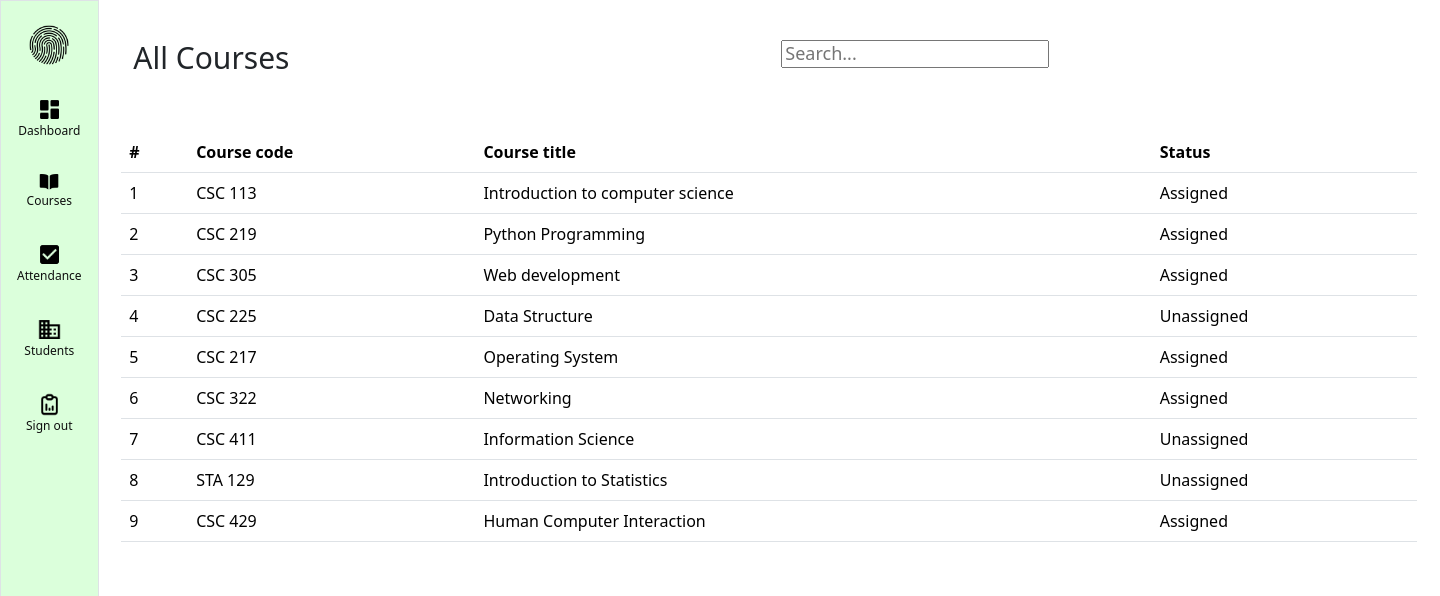
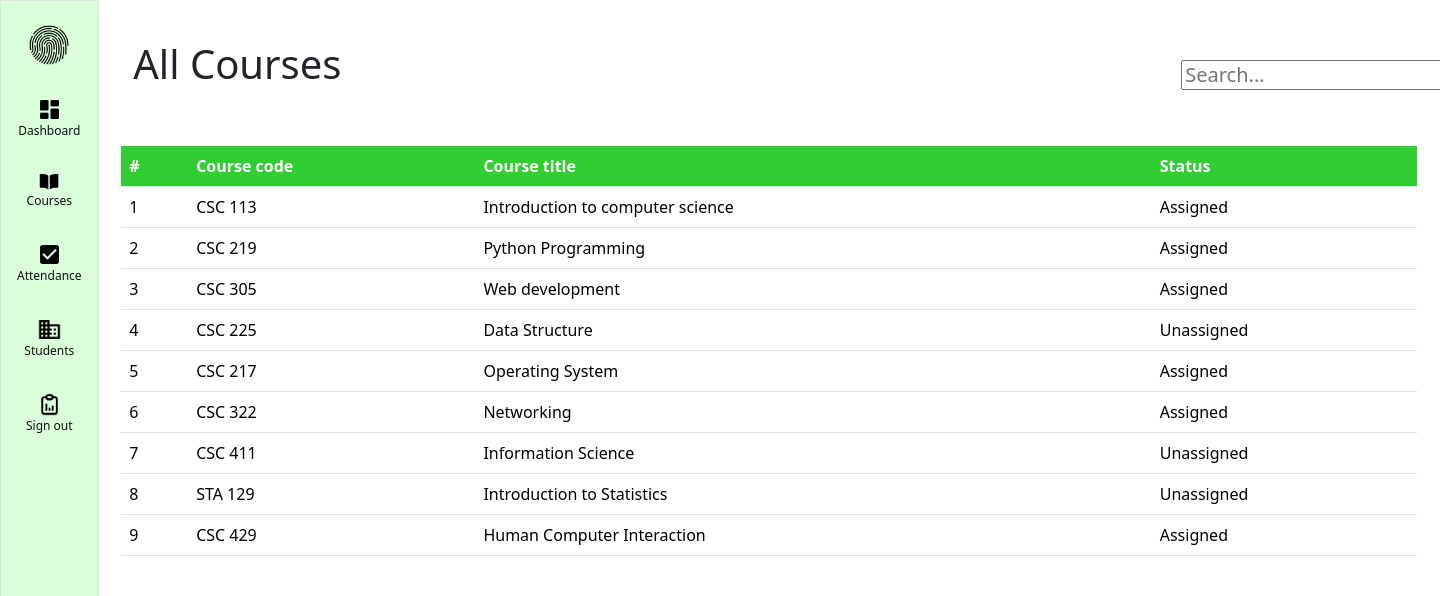
Before and after one commit to olukoluu/E-Attendance, a PHP site: page /template/courses.html in a window 1440 px wide; the page is wider, and only the part inside the window is pictured. Shown: the top 596 px of that part. Run offline with PHP 8.4, Linux system fonts and the light colour scheme.

Commit message:
edited the search bar

```diff
--- a/template/courses.html
+++ b/template/courses.html
@@ -63,11 +63,11 @@
             <div class="col-sm-12">
                 <div class="row">
                     <div class="col-sm-6">
-                        <h2 style="font-size: 30px;">All Courses</h2>
+                        <h2 style="font-size: 40px;">All Courses</h2>
                     </div>
                     <div class="col-sm-6">
                         <div class="input-box" style="float: right;"></div>
-                        <h2 style="font-size: 18px;">
+                        <h2 style="font-size: 20px; margin-top: 20px; margin-left: 400px;">
                             <input type="Search" placeholder="Search...">
                             <i class='bx bxs-lock-alt' style="size: 10px;"></i>
                         </h2>
@@ -83,7 +83,7 @@
 
 
         <table class="table">
-            <thead style="background-color: limegreen;">
+            <thead class="table-custom-success">
                 <tr style="color: white;">
                     <th>#</th>
                     <th>Course code</th>
--- a/template/styles/dashboard.css
+++ b/template/styles/dashboard.css
@@ -4,6 +4,10 @@ body {
   color: #34495e;
 }
 
+.table-custom-success {
+  --bs-table-color: white;
+    --bs-table-bg: limegreen;
+}
 
 aside{
   background-color: #DBFFDB;
```
